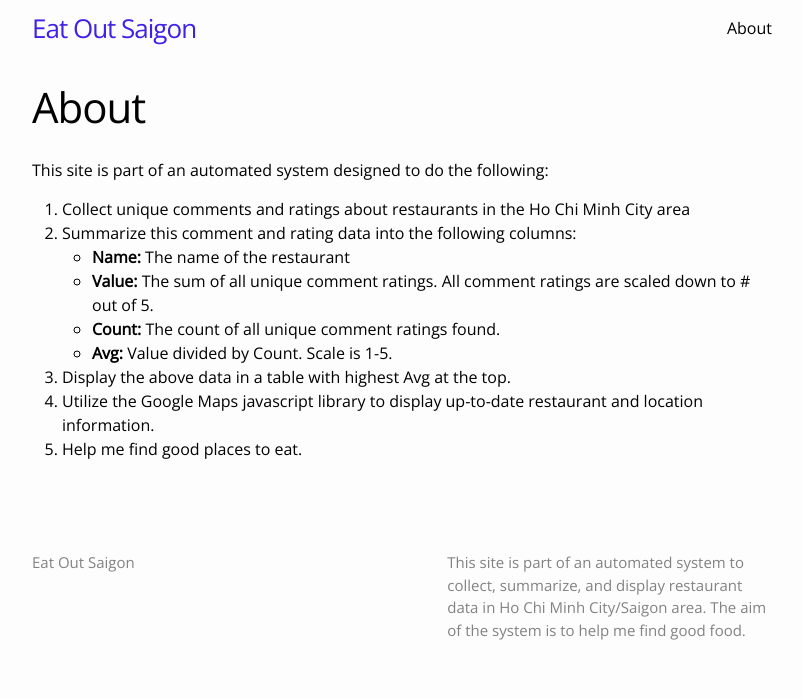
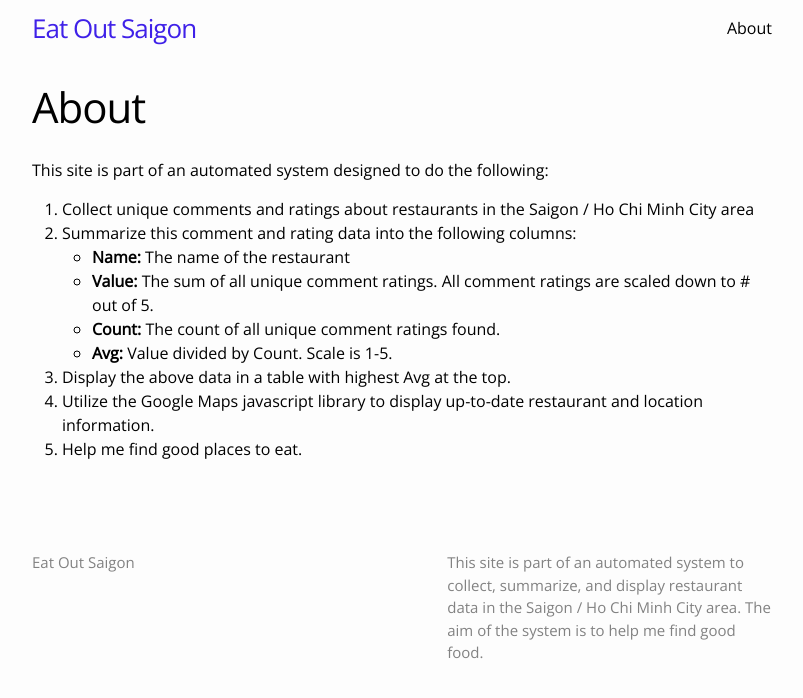
Before and after one commit to ssugar/vnplaces, a Jekyll site: the page built from about.md, in a window 1280 px wide. Shown: the top 698 px of the page, without its empty margins (238-1041 px from the left). Built offline with Jekyll 4.4.1, drawn with Linux system fonts in a browser that asks for light colours; a script that is not in the unit is left out.

Commit message:
fixing up site desc and welcome post

```diff
--- a/_config.yml
+++ b/_config.yml
@@ -10,7 +10,7 @@ title: Eat Out Saigon
 email: your-email@domain.com
 description: > # this means to ignore newlines until "baseurl:"
   This site is part of an automated system to collect, summarize,
-  and display restaurant data in Ho Chi Minh City/Saigon area.
+  and display restaurant data in the Saigon / Ho Chi Minh City area.
   The aim of the system is to help me find good food.
 baseurl: "/vnplaces" # the subpath of your site, e.g. /blog
 url: "https://ssugar.github.com" # the base hostname & protocol for your site
--- a/_posts/2016-07-03-welcome-to-eatoutsaigon.markdown
+++ b/_posts/2016-07-03-welcome-to-eatoutsaigon.markdown
@@ -8,7 +8,7 @@ Welcome to Eat Out Saigon
 
 This site is part of an automated system designed to do the following:
 
-1. Collect unique comments and ratings about restaurants in the Ho Chi Minh City area
+1. Collect unique comments and ratings about restaurants in the Saigon / Ho Chi Minh City area
 2. Summarize this comment and rating data into the following columns:
   + **Name:** The name of the restaurant
   + **Value:** The sum of all unique comment ratings.  All comment ratings are scaled down to # out of 5.
--- a/about.md
+++ b/about.md
@@ -6,7 +6,7 @@ permalink: /about/
 
 This site is part of an automated system designed to do the following:
 
-1. Collect unique comments and ratings about restaurants in the Ho Chi Minh City area
+1. Collect unique comments and ratings about restaurants in the Saigon / Ho Chi Minh City area
 2. Summarize this comment and rating data into the following columns:
   + **Name:** The name of the restaurant
   + **Value:** The sum of all unique comment ratings.  All comment ratings are scaled down to # out of 5.
```
